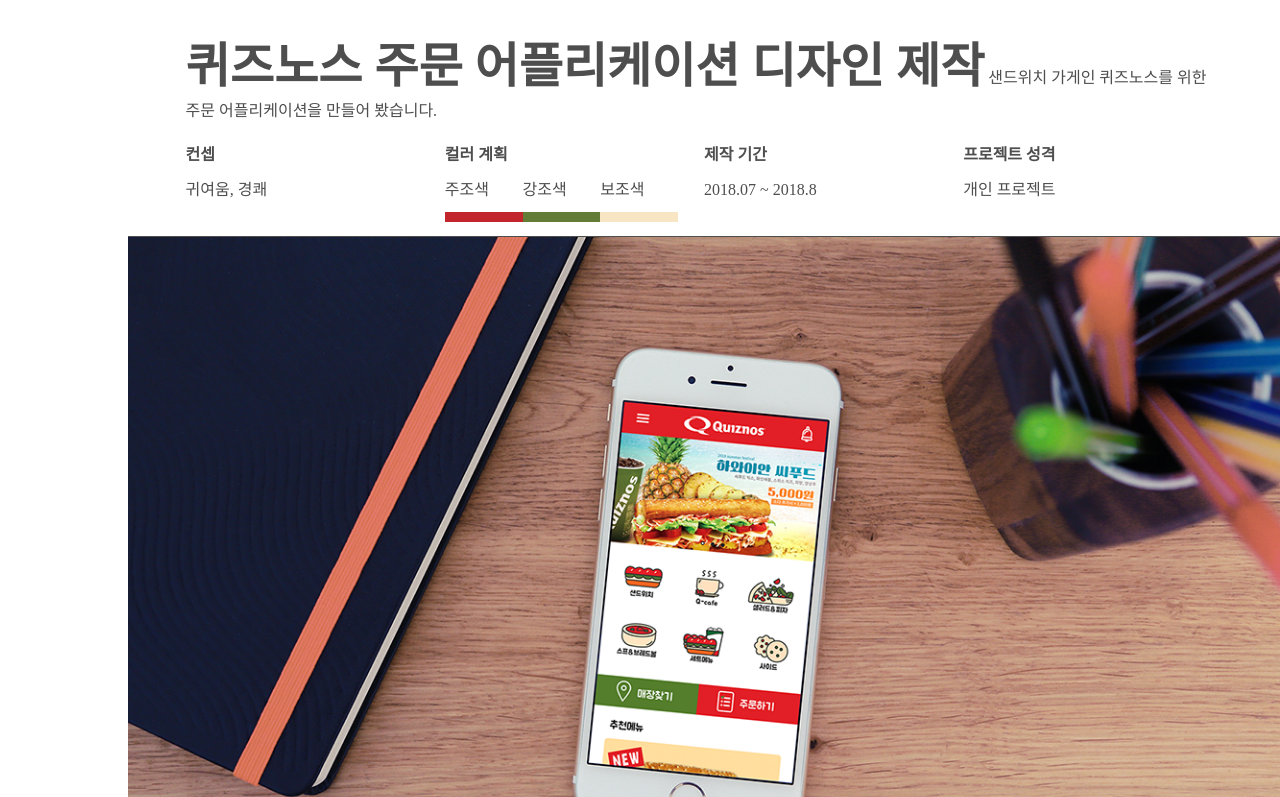
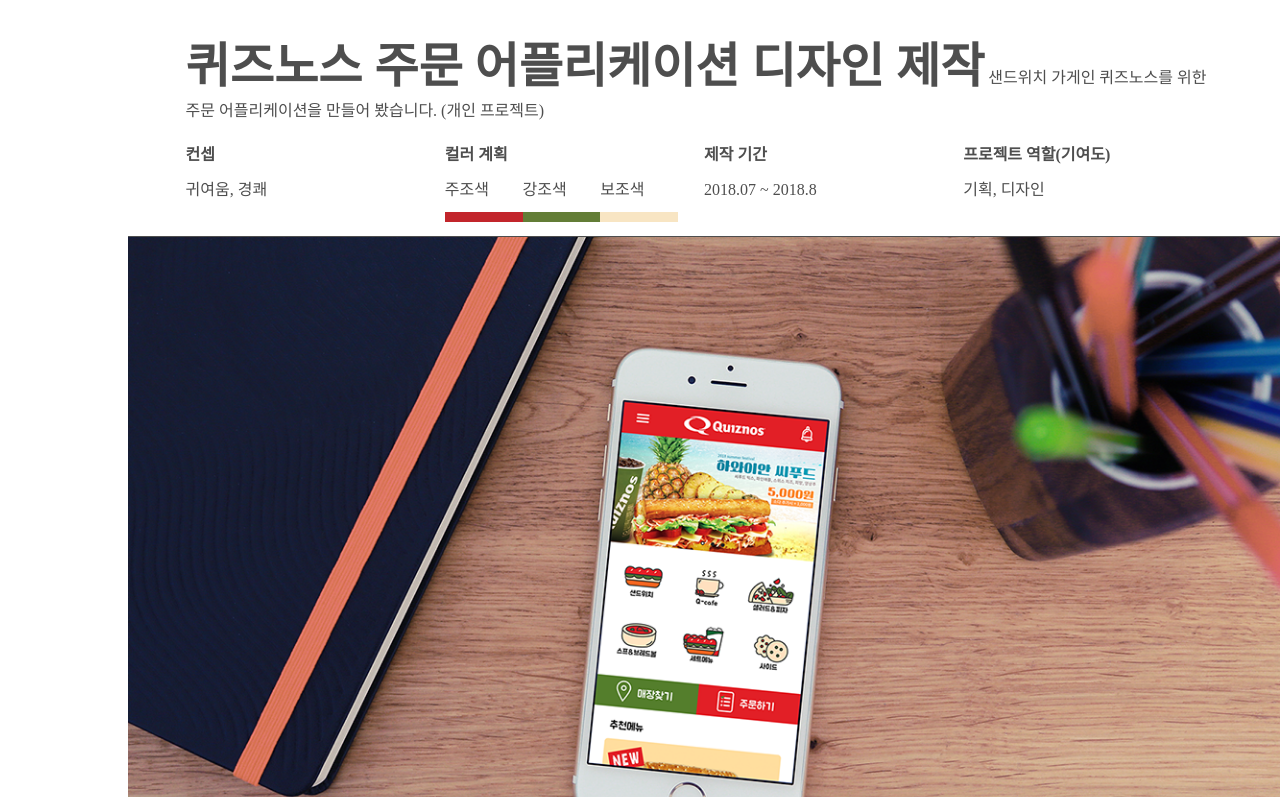
Before and after one commit to shelry/port, a plain HTML site: page project2.html in a window 1280 px wide. Shown: the part 95-892 px from the top of the page. Drawn offline with nearby package versions, Linux system fonts and the light colour scheme.

Commit message:
Update project2.html

```diff
--- a/project2.html
+++ b/project2.html
@@ -28,7 +28,7 @@
     <div id="content">
        <div class="con1 con">
         <h2 class="tit">퀴즈노스 주문 어플리케이션 디자인 제작</h2>
-        <span class="desc">샌드위치 가게인 퀴즈노스를 위한 주문 어플리케이션을 만들어 봤습니다.  </span>
+        <span class="desc">샌드위치 가게인 퀴즈노스를 위한 주문 어플리케이션을 만들어 봤습니다. (개인 프로젝트) </span>
         <ul class="desc_list">
             <li><h3 class="stit">컨셉</h3>
             <p class="sdesc">귀여움, 경쾌</p></li>
@@ -41,8 +41,8 @@
             </li>
             <li><h3 class="stit">제작 기간</h3>
             <p class="sdesc">2018.07 ~ 2018.8 </p></li>
-             <li><h3 class="stit">프로젝트 성격</h3>
-            <p class="sdesc">개인 프로젝트 </p></li>
+             <li><h3 class="stit">프로젝트 역할(기여도)</h3>
+            <p class="sdesc">기획, 디자인</p></li>
         </ul>
         </div>
         <div class="img quiz"></div>
```
